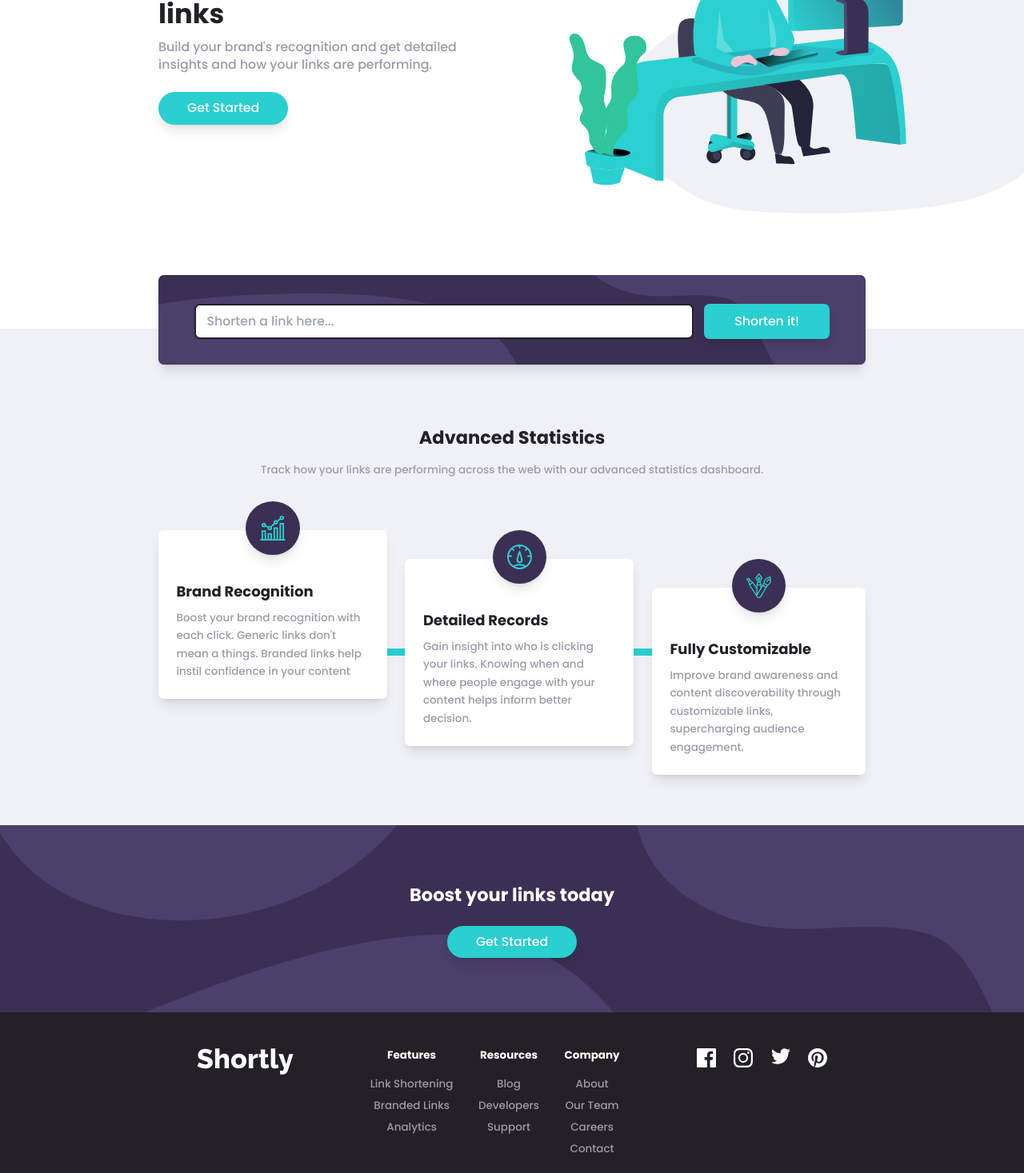
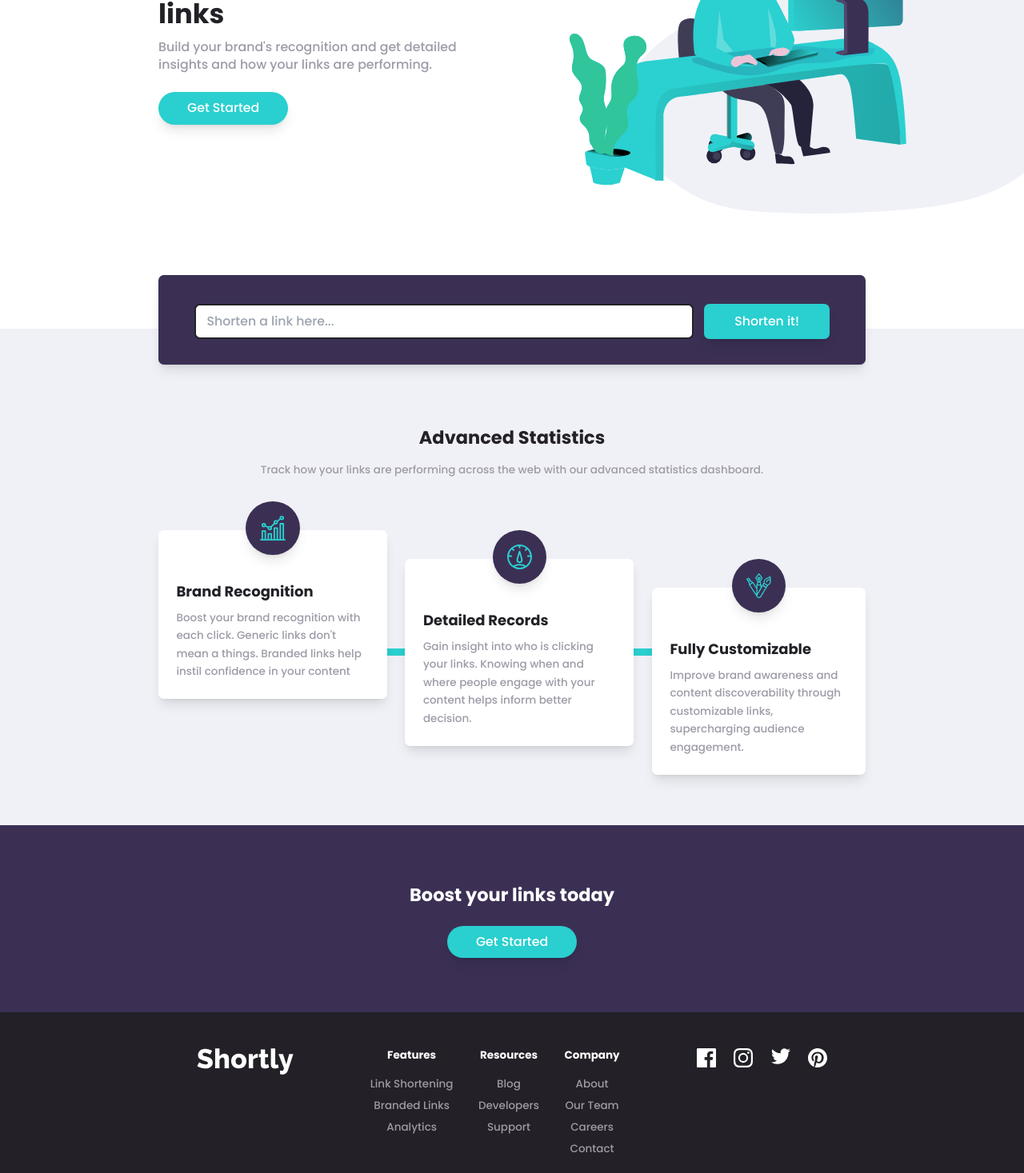
Before and after one commit to aguilcasariki/url-shortening-api-landing-page, a React (Vite) app: page / in a window 1280 px wide. Shown: the part 257-1724 px from the top of the page at 80% size. Built offline with nearby package versions, Linux system fonts and the light colour scheme.

Commit message:
Testing statistics images path

```diff
--- a/src/components/Shorten/Shorten.jsx
+++ b/src/components/Shorten/Shorten.jsx
@@ -56,7 +56,7 @@ const Shorten = () => {
   return (
     <section className="shorten mt-16" id="shorten">
       <div className="shorten_container px-5 pt-1 -mt-32 md:px-16 lg:px-32 xl:px-44">
-        <div className="shorten_form_container shadow-lg pt-4 pb-3 px-5 md:pt-8 md:pb-7 md:px-10 bg-dark-violet bg-shorten-mobile bg-no-repeat bg-cover bg-position-shorten md:bg-position-none md:bg-shorten-desktop rounded-md">
+        <div className="shorten_form_container shadow-lg pt-4 pb-3 px-5 md:pt-8 md:pb-7 md:px-10 bg-dark-violet  rounded-md">
           <form
             action=""
             className="shorten_form flex-col flex items-center md:flex-row w-full"
--- a/src/components/Statistics/Statistics.jsx
+++ b/src/components/Statistics/Statistics.jsx
@@ -1,24 +1,27 @@
 import CallToActionBtn from "../CallToActionBtn/CallToActionBtn";
 import StaticsCard from "./StatisticsCard/StatisticsCard";
+import Brand from "../../../src/assets/icon-brand-recognition.svg";
+import Detailed from "../../../src/assets/icon-detailed-records.svg";
+import Fully from "../../../src/assets/icon-fully-customizable.svg";
 
 const cardData = [
   {
     margin: "md:mt-0",
-    image: "src/assets/icon-brand-recognition.svg",
+    image: Brand,
     title: "Brand Recognition",
     description:
       "Boost your brand recognition with each click. Generic links don't mean a things. Branded links help instil confidence in your content",
   },
   {
     margin: "md:mt-8",
-    image: "src/assets/icon-detailed-records.svg",
+    image: Detailed,
     title: "Detailed Records",
     description:
       "Gain insight into who is clicking your links. Knowing when and where people engage with your content helps inform better decision.",
   },
   {
     margin: "md:mt-16",
-    image: "src/assets/icon-fully-customizable.svg",
+    image: Fully,
     title: "Fully Customizable",
     description:
       "Improve brand awareness and content discoverability through customizable links, supercharging audience engagement.",
@@ -44,7 +47,7 @@ const Statics = () => {
         ))}
       </div>
 
-      <div className="boost_container mt-14 bg-boost-mobile bg-dark-violet px-5 py-16 -mb-1 bg-no-repeat bg-cover  bg-boost-position md:bg-boost-desktop md:bg-position-none">
+      <div className="boost_container mt-14  bg-dark-violet px-5 py-16 -mb-1">
         <h1 className="boost_heading text-xl text-white font-bold">
           Boost your links today
         </h1>
--- a/tailwind.config.js
+++ b/tailwind.config.js
@@ -2,20 +2,6 @@
 export default {
   content: ["./index.html", "./src/**/*.{js,ts,jsx,tsx}"],
   theme: {
-    extend: {
-      backgroundImage: {
-        "boost-desktop": "url('./src/assets/bg-boost-desktop.svg')",
-        "shorten-desktop": "url('./src/assets/bg-shorten-desktop.svg')",
-        "boost-mobile": "url('./src/assets/bg-boost-mobile.svg')",
-        "shorten-mobile": "url('./src/assets/bg-shorten-mobile.svg')",
-      },
-    },
-    backgroundPosition: {
-      "position-boost": "0rem -0.8rem",
-
-      "position-shorten": "2.5rem -3.5rem",
-      "position-none": "unset",
-    },
     colors: {
       "CTA-hover-bg": "#94E7E7",
       "bg-app": "#F0F1F6",
```
